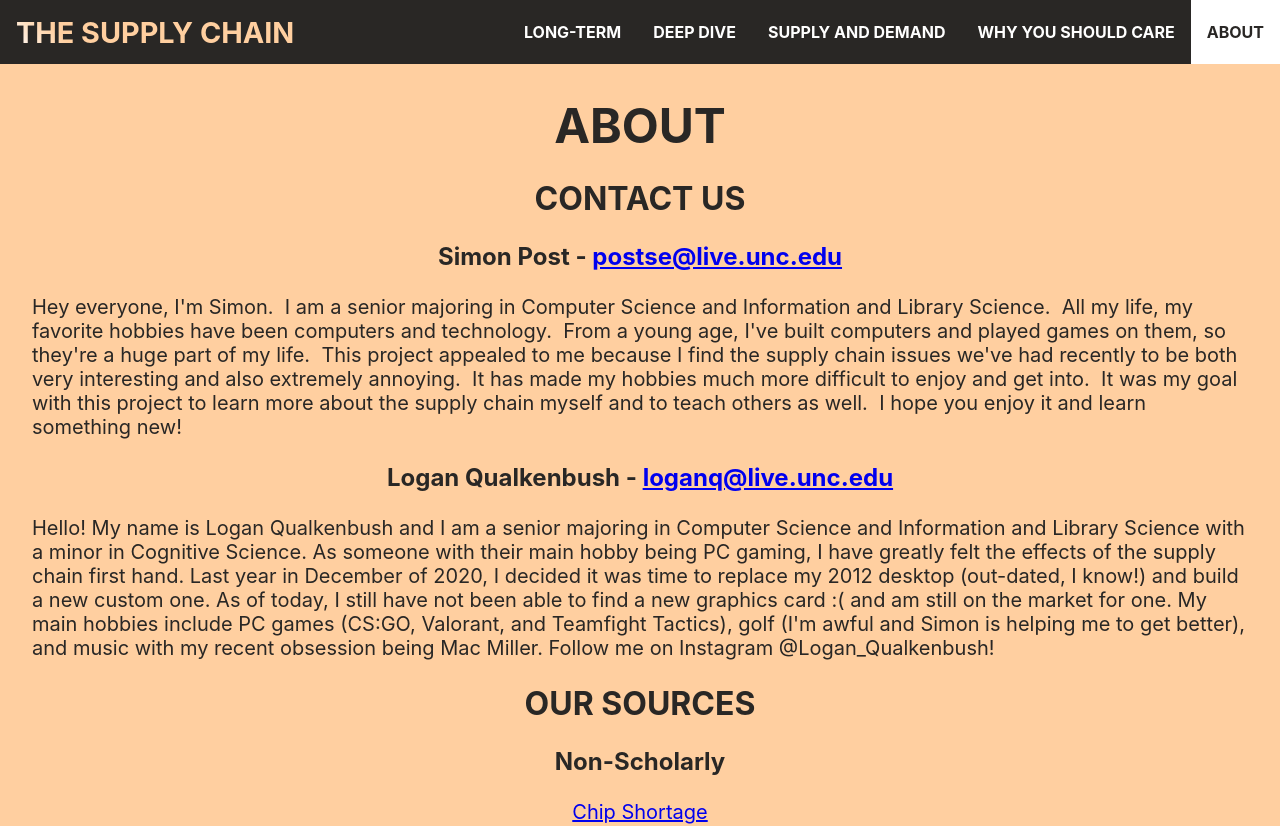
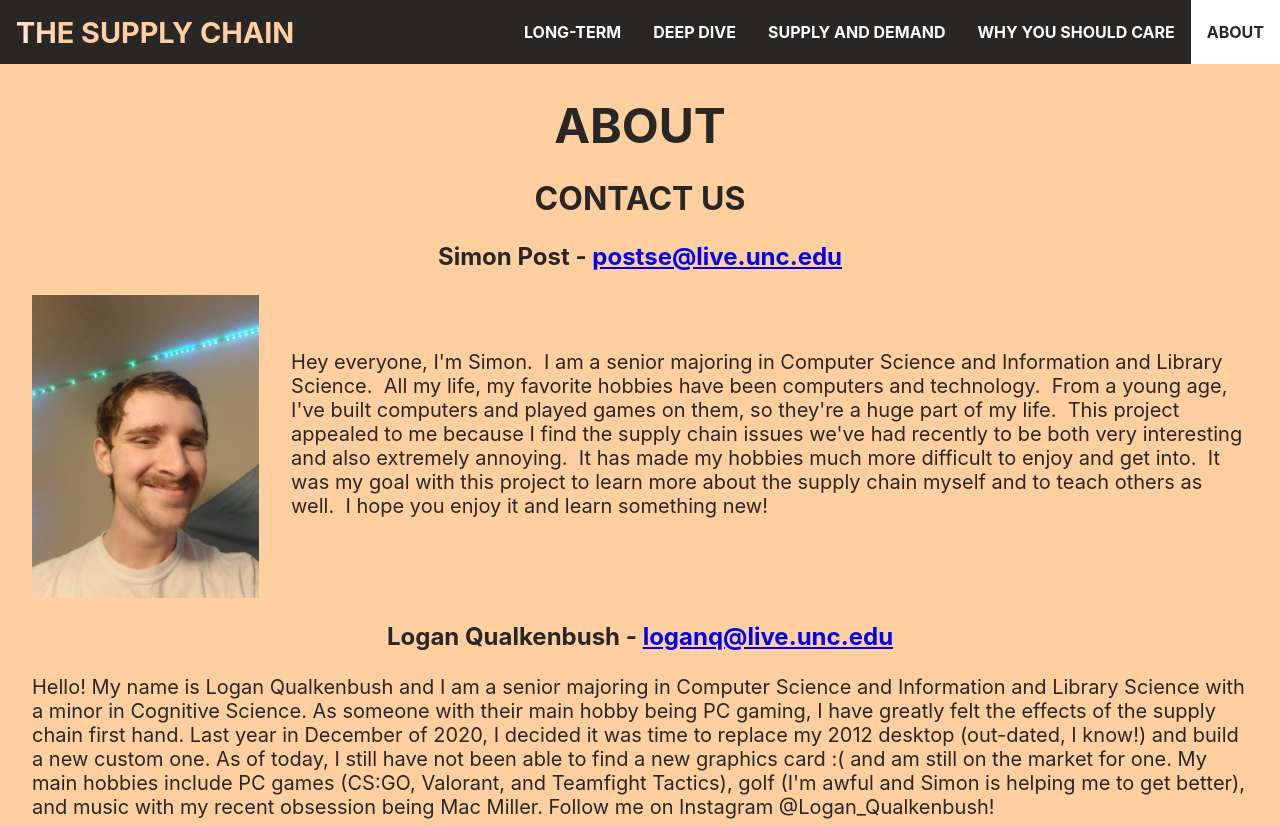
Before and after one commit to LoganQualk/supply-chain, a React (Create React App) app: page /About in a window 1280 px wide. Shown: the top 826 px of the page. Built offline with nearby package versions, Linux system fonts and the light colour scheme.

Commit message:
Simon image

```diff
--- a/src/About.js
+++ b/src/About.js
@@ -1,9 +1,13 @@
+import simon from './Content/simon.jpg'
+
 const About = () => {
     return (
         <div className="content">
             <h1>About</h1>
             <h2>Contact Us</h2>
             <h3>Simon Post - <a href='mail&#116;o&#58;&#37;7&#48;%6&#70;&#37;73tse%&#52;&#48;liv%65&#46;%75%&#54;&#69;&#99;&#46;%65d%75'>post&#115;e&#64;l&#105;ve&#46;&#117;n&#99;&#46;e&#100;u</a></h3>
+            <div className="imageContentRight">
+                <img src={simon} alt={simon} style={{height: '30ch'}}/>
                 <p>
                     Hey everyone, I'm Simon.  I am a senior majoring in Computer Science and Information and Library Science.  All my life, my favorite
                     hobbies have been computers and technology.  From a young age, I've built computers and played games on them, so they're a huge
@@ -11,6 +15,7 @@ const About = () => {
                     and also extremely annoying.  It has made my hobbies much more difficult to enjoy and get into.  It was my goal with this project
                     to learn more about the supply chain myself and to teach others as well.  I hope you enjoy it and learn something new!
                 </p>
+            </div>
             <h3>Logan Qualkenbush - <a href='mai&#108;t&#111;&#58;&#108;%6Fg&#97;%6&#69;%71&#64;li&#37;76e&#46;%7&#53;%&#54;E%&#54;&#51;%2E%6&#53;d%75'>lo&#103;anq&#64;&#108;ive&#46;&#117;nc&#46;&#101;du</a></h3>
             <p>
                 Hello! My name is Logan Qualkenbush and I am a senior majoring in Computer Science and Information and Library Science with a minor in Cognitive Science.
--- a/src/Home.js
+++ b/src/Home.js
@@ -1,6 +1,5 @@
 import Carousel from './Carousel'
 import React from 'react';
-import ReactDOM from 'react-dom';
 
 const Home = () => {
     return (
```
Also changed, not shown: src/Content/simon.jpg (added). Lines whose indentation alone changed are shown as unchanged.
